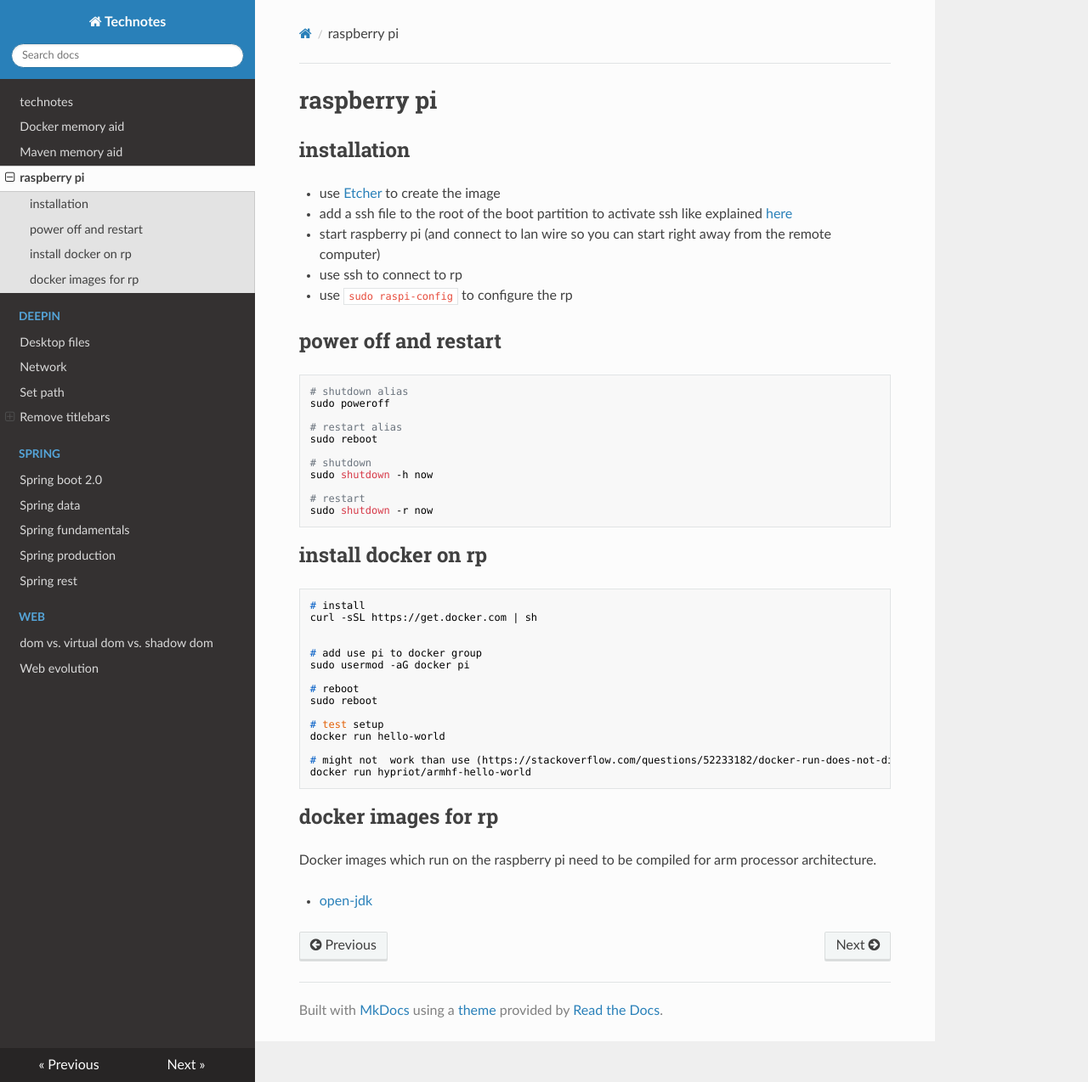
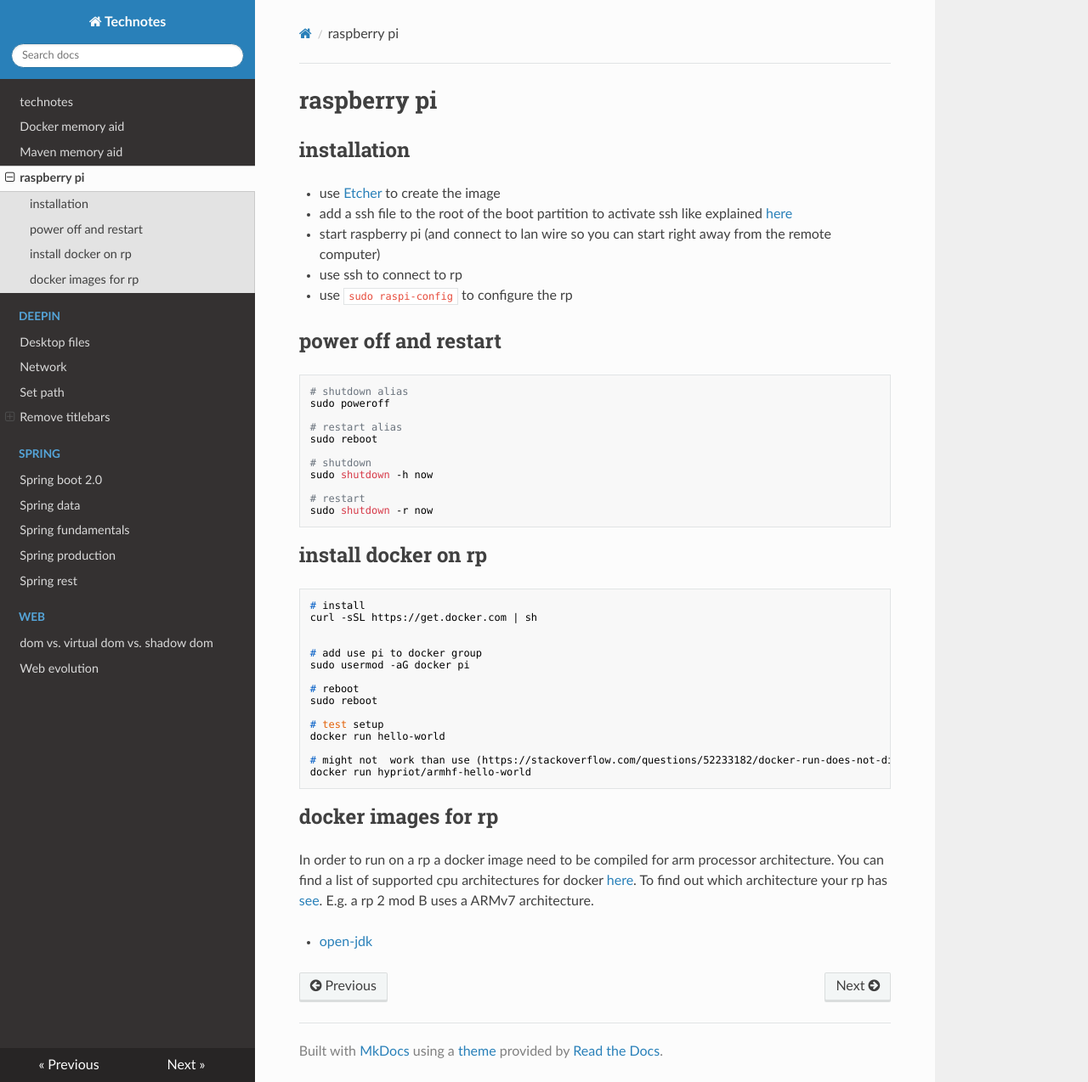
Before and after one commit to organicaudio/useful-code-snippets2, an MkDocs documentation site: the page built from docs/raspberry.md, in a window 1280 px wide and 1274 px high. Shown: the whole window at 85% size. Built offline with MkDocs 1.6.1, drawn with Linux system fonts in a browser that asks for light colours; nearby versions of some CDN libraries.

Commit message:
general info on cpu architecure for docker and rp

```diff
--- a/docs/raspberry.md
+++ b/docs/raspberry.md
@@ -47,6 +47,6 @@ docker run hypriot/armhf-hello-world
 
 ## docker images for rp
 
-Docker images which run on the raspberry pi need to be compiled for arm processor architecture.
+In order to run on a rp a docker image need to be compiled for arm processor architecture. You can find a list of supported cpu architectures for docker [here](https://github.com/docker-library/official-images#architectures-other-than-amd64). To find out which architecture your rp has [see](https://de.wikipedia.org/wiki/Raspberry_Pi#Hardware). E.g. a rp 2 mod B uses a ARMv7 architecture.
 
 - [open-jdk](https://hub.docker.com/r/balenalib/raspberry-pi-openjdk)
```
